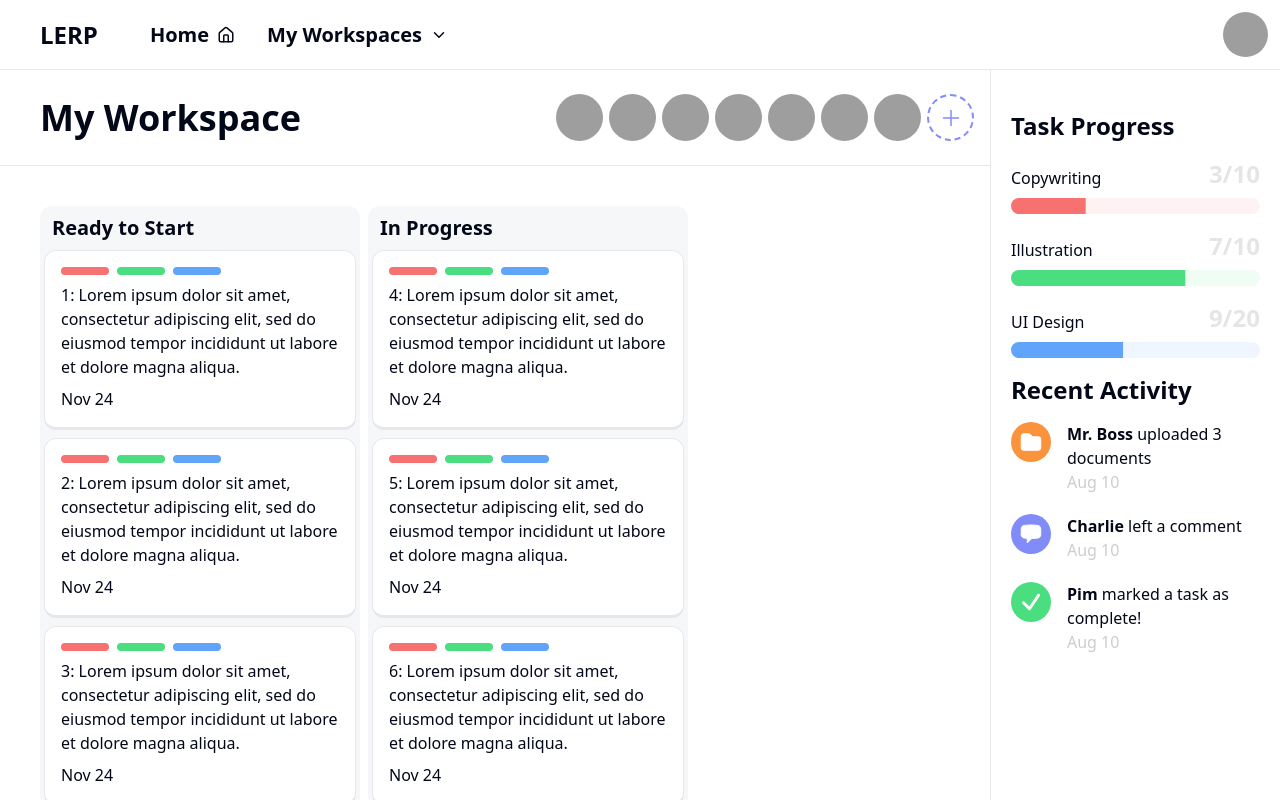
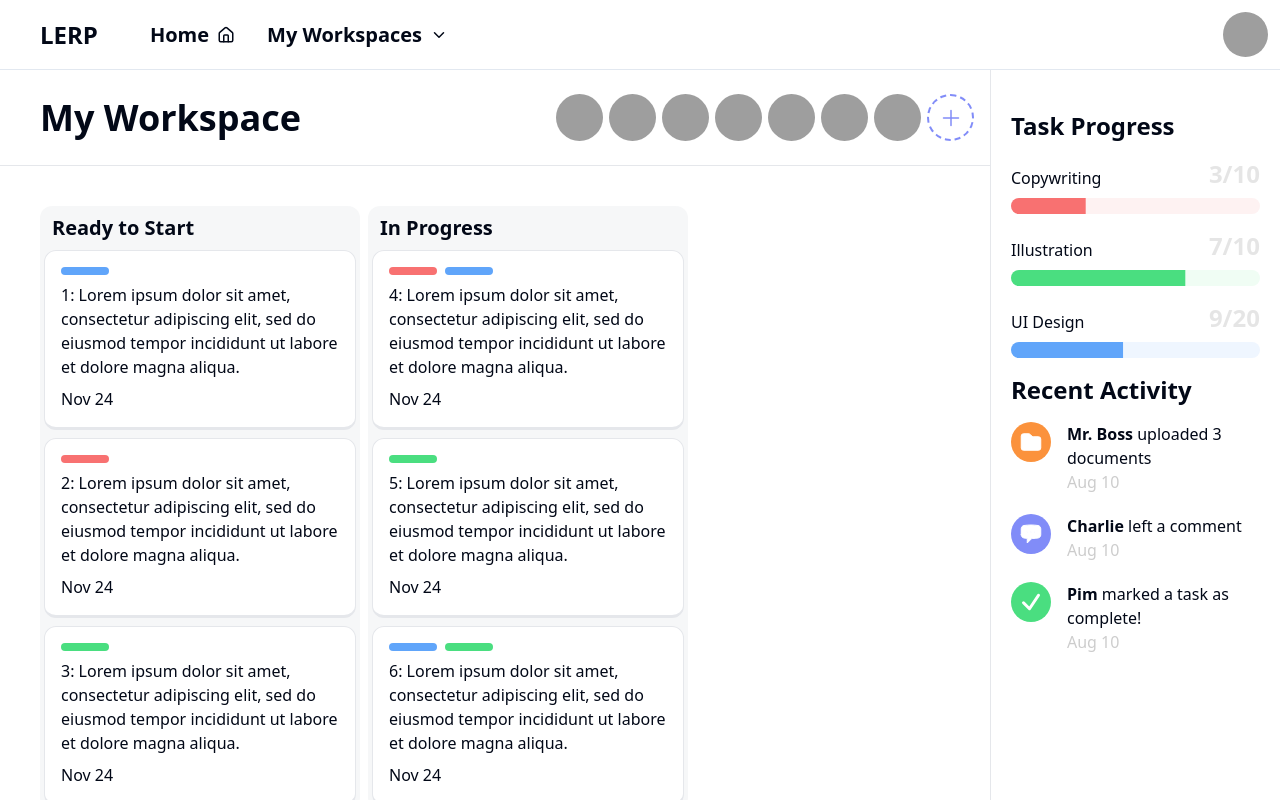
Before and after one commit to Corned/lerp, a React (Vite) app in the folder client/: page / in a window 1280 px wide. Built offline with nearby package versions, Linux system fonts and the light colour scheme; grey boxes are pictures that could not be loaded.

Commit message:
prettier + tagpill component

```diff
--- a/client/src/assets/taskData.ts
+++ b/client/src/assets/taskData.ts
@@ -36,7 +36,7 @@ const tasks: Task[] = [
   },
   {
     id: 6,
-    tags: ["Illustration"],
+    tags: ["UI Design", "Illustration"],
     category: "In Progress",
     body: "Lorem ipsum dolor sit amet, consectetur adipiscing elit, sed do eiusmod tempor incididunt ut labore et dolore magna aliqua.",
     date: "Nov 24",
--- a/client/src/components/TaskCard.tsx
+++ b/client/src/components/TaskCard.tsx
@@ -1,9 +1,23 @@
 import { DragEvent, useState } from "react"
+import { cn } from "@/lib/utils"
 
 type TaskCardPropTypes = {
   task: Task
-  onDragStart(event: DragEvent, task: Task): void,
-  onDragEnd(event: DragEvent, task: Task): void,
+  onDragStart(event: DragEvent, task: Task): void
+  onDragEnd(event: DragEvent, task: Task): void
+}
+
+const TagPill = ({ tag }: { tag: string }) => {
+  return (
+    <div
+      className={cn(
+        "w-fit rounded-full  px-6 py-1 font-bold",
+        tag === "Copywriting" ? "bg-red-400 text-red-500" : undefined,
+        tag === "Illustration" ? "bg-green-400 text-green-500" : undefined,
+        tag === "UI Design" ? "bg-blue-400 text-blue-500" : undefined
+      )}
+    ></div>
+  )
 }
 
 const TaskCard = ({ task, onDragStart, onDragEnd }: TaskCardPropTypes) => {
@@ -29,9 +43,9 @@ const TaskCard = ({ task, onDragStart, onDragEnd }: TaskCardPropTypes) => {
       {!isDragging && (
         <>
           <div className="gap flex flex-row flex-wrap gap-2 text-sm">
-            <div className="w-fit rounded-full bg-red-400 px-6 py-1 font-bold text-red-500"></div>
-            <div className="w-fit rounded-full bg-green-400 px-6 py-1 font-bold text-green-500"></div>
-            <div className="w-fit rounded-full bg-blue-400 px-6 py-1 font-bold text-blue-500"></div>
+            {task.tags.map((tag) => (
+              <TagPill tag={tag} />
+            ))}
           </div>
 
           <p className="text-md">
--- a/client/src/components/TaskCategory.tsx
+++ b/client/src/components/TaskCategory.tsx
@@ -1,15 +1,14 @@
 import TaskCard from "./TaskCard"
 import { DragEvent } from "react"
 
-
 type TaskCategoryPropTypes = {
-  isTargetted: boolean,
-  title: string,
-  tasks: Task[],
-  onCategoryDragOver(event: DragEvent, title: string): void,
-  onCategoryDragLeft(event: DragEvent, title: string): void,
-  onTaskCardDragStart(event: DragEvent, task: Task): void,
-  onTaskCardDragEnd(event: DragEvent, task: Task): void,
+  isTargetted: boolean
+  title: string
+  tasks: Task[]
+  onCategoryDragOver(event: DragEvent, title: string): void
+  onCategoryDragLeft(event: DragEvent, title: string): void
+  onTaskCardDragStart(event: DragEvent, task: Task): void
+  onTaskCardDragEnd(event: DragEvent, task: Task): void
 }
 
 const TaskCategory = ({
```
Also changed, not shown: client/src/components/TaskCategoryContainer.tsx (+7 -7 lines), client/.eslintrc.cjs.
